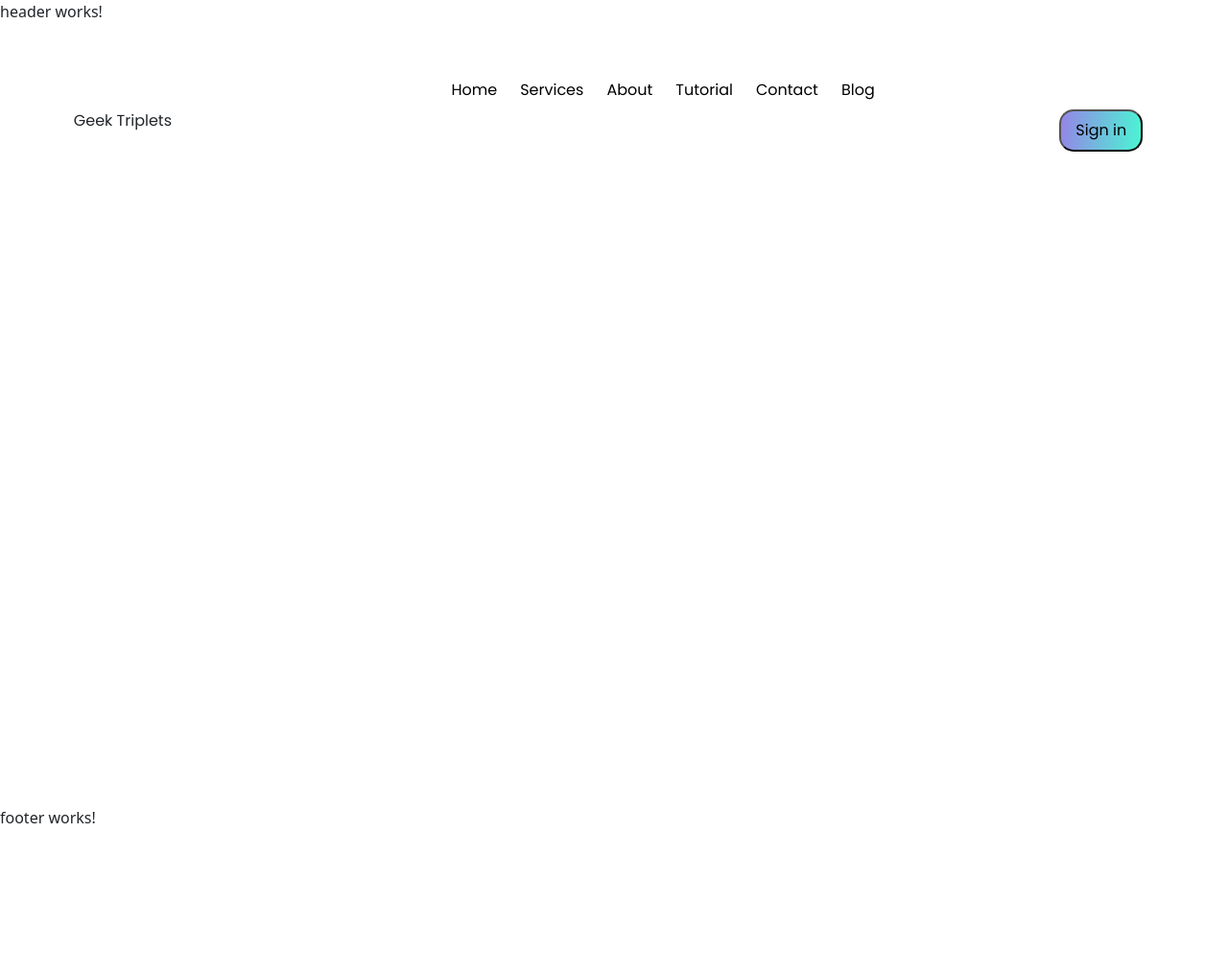
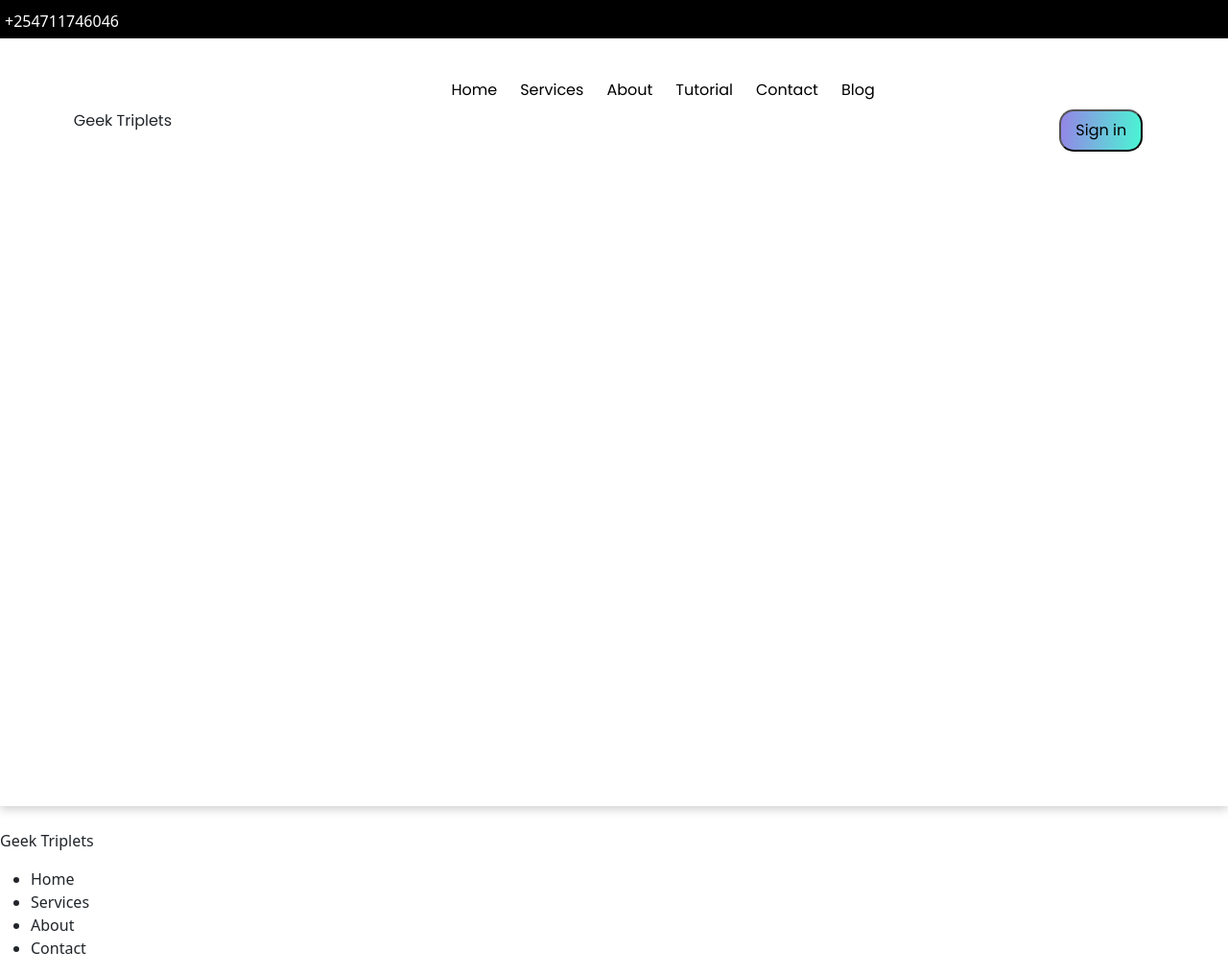
Before and after one commit to oyesa/3Frames, an Angular app: page / in a window 1280 px wide. Shown: the whole page at 96% size. Before the commit the page ends 880 px from the top, so only its background shows below. Built offline with nearby package versions, Linux system fonts and the light colour scheme.

Commit message:
style header and navbar

```diff
--- a/src/app/footer/footer.component.html
+++ b/src/app/footer/footer.component.html
@@ -1 +1,18 @@
-<p>footer works!</p>
+
+
+<div class="foot1">
+  <footer>
+    <a href=""><img src="" alt=""></a>
+    <p>Geek Triplets</p>
+    <div class="nav-links">
+      <ul>
+        <li>Home</li>
+        <li>Services</li>
+        <li>About</li>
+        <li>Contact</li>
+      </ul>
+    </div>
+
+    <div></div>
+  </footer>
+</div>
--- a/src/app/header/header.component.css
+++ b/src/app/header/header.component.css
@@ -0,0 +1,18 @@
+
+
+
+.head1{
+  background: #000;
+  height: 5vh;
+}
+
+.hp{
+  color: #fff;
+  padding-top: 10px;
+  padding-left: 5px;
+}
+.icons .fa {
+  margin: 0 13px;
+  cursor: pointer;
+  padding: 18px 0;
+}
--- a/src/app/header/header.component.html
+++ b/src/app/header/header.component.html
@@ -1 +1,9 @@
-<p>header works!</p>
+<div class="head1">
+  <p class="hp">+254711746046</p>
+  <div class="icons">
+    <i class="fa fa-facebook"></i>
+    <i class="fa fa-twitter"></i>
+    <i class="fa fa-instagram"></i>
+    <i class="fa fa-linkedin"></i>
+  </div>
+</div>
--- a/src/app/navbar/navbar.component.css
+++ b/src/app/navbar/navbar.component.css
@@ -12,6 +12,8 @@
   width: 100%;
   background-position: center;
   background-size: cover;
+  background-color: #fff;
+  box-shadow: 0 3px 10px rgb(0 0 0 / 0.2) !important;
   position: relative;
 }
 nav {
```
